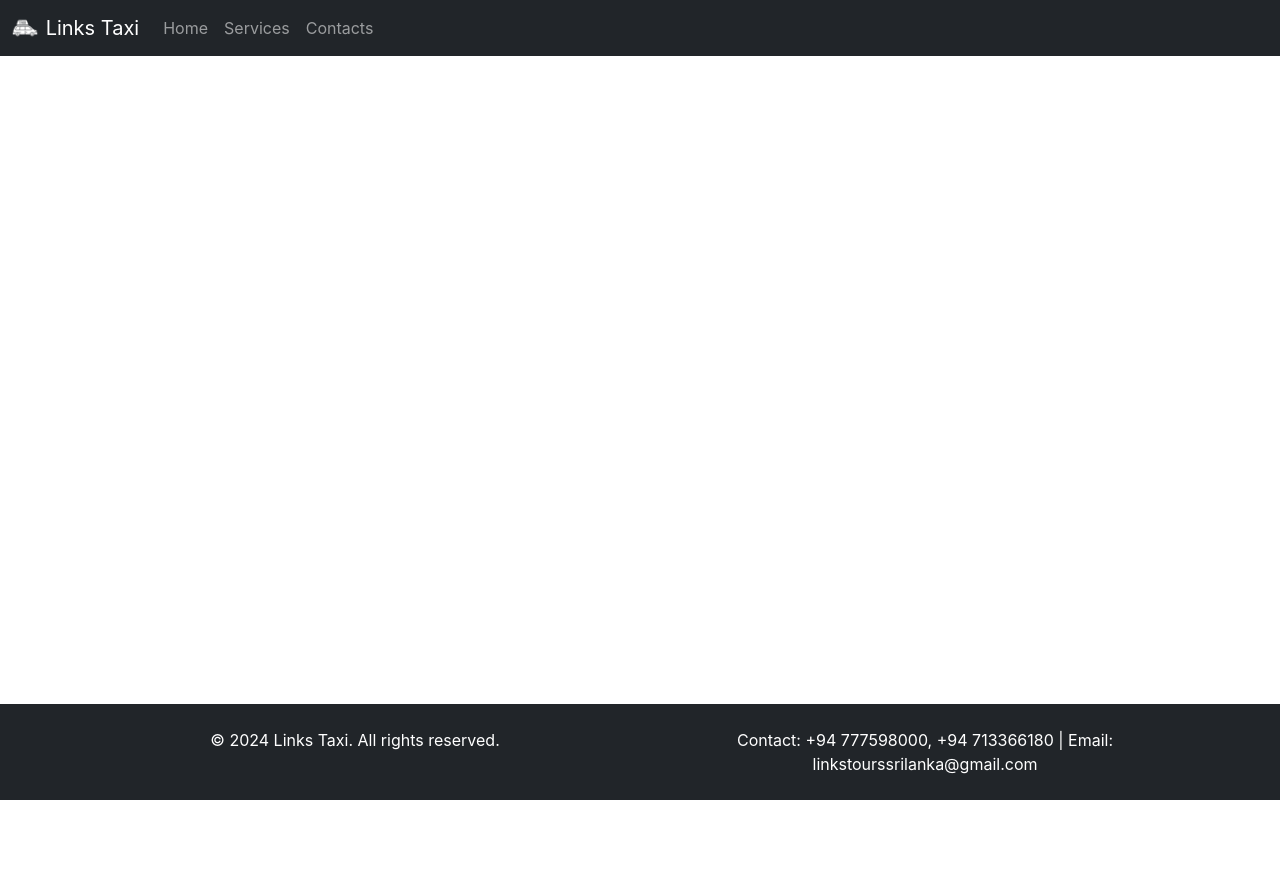
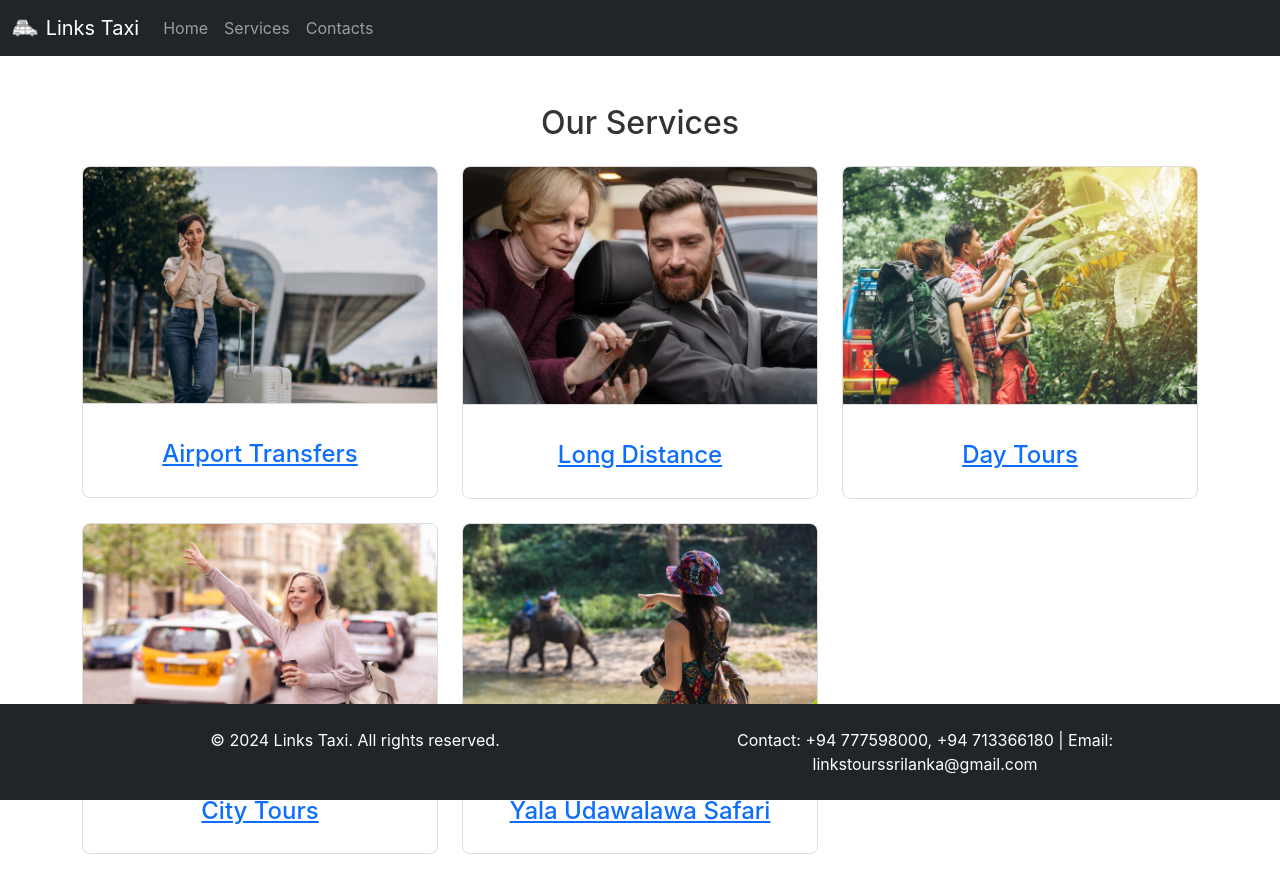
Before and after one commit to HansaSandamal/links-taxi, a React (Create React App) app: page /service in a window 1280 px wide. Shown: the top 892 px of the page. Before the commit the page ends 800 px from the top, so only its background shows below. Built offline with nearby package versions, Linux system fonts and the light colour scheme.

Commit message:
add service pages

```diff
--- a/src/App.js
+++ b/src/App.js
@@ -5,6 +5,11 @@ import Footer from "./layouts/Footer/Footer.js";
 import HomeView from "./views/HomeView/HomeView";
 import Services from "./views/ServicesView/ServicesView.js";
 import Contacts from "./views/ContactsView/ContactsView.js";
+import AirportTransfersView from "./views/AirportTransfersView/AirportTransfersView.js";
+import LongDistanceView from "./views/LongDistanceView/LongDistanceView.js";
+import DayToursView from "./views/DayToursView/DayToursView.js";
+import CityToursView from "./views/CityToursView/CityToursView.js";
+import SafariView from "./views/SafariView/SafariView.js";
 
 function App() {
   return (
@@ -12,9 +17,14 @@ function App() {
       <Header />
       <BrowserRouter>
         <Routes>
-          <Route exact path="/" element={<HomeView />} />
-          <Route exact path="/Services" element={<Services />} />
-          <Route exact path="/Contacts" element={<Contacts />} />
+          <Route path="/" element={<HomeView />} />
+          <Route path="/service" element={<Services />} />
+          <Route path="/contacts" element={<Contacts />} />
+          <Route path="service/airport transfers" element={<AirportTransfersView />}/>
+          <Route path="/service/long distance" element={<LongDistanceView />} />
+          <Route path="/service/day tours" element={<DayToursView/>} />
+          <Route path="/service/city tours" element={<CityToursView/>} />
+          <Route path="/service/yala udawalawa safari" element={<SafariView/>} />
         </Routes>
       </BrowserRouter>
       <Footer />
--- a/src/layouts/Header/Header.js
+++ b/src/layouts/Header/Header.js
@@ -20,8 +20,8 @@ const Header = () => {
       </Navbar.Brand>
       <Nav className="mr-auto">
         <Nav.Link href="/">Home</Nav.Link>
-        <Nav.Link href="/Services">Services</Nav.Link>
-        <Nav.Link href="/Contacts">Contacts</Nav.Link>
+        <Nav.Link href="/service">Services</Nav.Link>
+        <Nav.Link href="/contacts">Contacts</Nav.Link>
       </Nav>
     </Navbar>
   );
--- /dev/null
+++ b/src/views/AirportTransfersView/AirportTransfersView.js
@@ -0,0 +1,26 @@
+// AirportTransfers.js
+import React from "react";
+import { useNavigate } from "react-router-dom";
+import "./_AirportTransfersView.css"
+
+const AirportTransfersView = () => {
+  const navigate = useNavigate();
+
+  const handleGoBack = () => {
+    navigate(-1);
+  };
+
+  return (
+    <div>
+      <h2>Airport Transfers</h2>
+      {/* Add content and details specific to Airport Transfers */}
+
+      {/* Back Button */}
+      <button onClick={handleGoBack} className="backButton">
+        Back
+      </button>
+    </div>
+  );
+};
+
+export default AirportTransfersView;
--- /dev/null
+++ b/src/views/AirportTransfersView/_AirportTransfersView.css
@@ -0,0 +1,8 @@
+.backButton {
+    background-color: #ded637;
+    color: rgb(0, 0, 0);
+    padding: 10px 20px;
+    border: none;
+    border-radius: 5px;
+    cursor: pointer;
+  }
--- /dev/null
+++ b/src/views/CityToursView/CityToursView.js
@@ -0,0 +1,12 @@
+// CityToursView.js
+import React from "react";
+
+const CityToursView = () => {
+  return (
+    <div>
+      <h2>City Tours Packages</h2>
+    </div>
+  );
+};
+
+export default CityToursView;
--- /dev/null
+++ b/src/views/DayToursView/DayToursView.js
@@ -0,0 +1,12 @@
+// DayToursView.js
+import React from "react";
+
+const DayToursView = () => {
+  return (
+    <div>
+      <h2>Day Tours Packages</h2>
+    </div>
+  );
+};
+
+export default DayToursView;
--- /dev/null
+++ b/src/views/LongDistanceView/LongDistanceView.js
@@ -0,0 +1,12 @@
+// LongDistanceView.js
+import React from "react";
+
+const LongDistanceView = () => {
+  return (
+    <div>
+      <h2>Long Distance Packages</h2>
+    </div>
+  );
+};
+
+export default LongDistanceView;
--- /dev/null
+++ b/src/views/SafariView/SafariView.js
@@ -0,0 +1,12 @@
+// SafariView.js
+import React from "react";
+
+const SafariView = () => {
+  return (
+    <div>
+      <h2>Safari Packages</h2>
+    </div>
+  );
+};
+
+export default SafariView;
--- a/src/views/ServicesView/ServicesView.js
+++ b/src/views/ServicesView/ServicesView.js
@@ -1,5 +1,6 @@
 import React from "react";
 import { Container, Row, Col } from "react-bootstrap";
+import { Link } from "react-router-dom";
 import "./_ServicesView.css";
 import airportImage from "../../assets/images/airport.jpg";
 import longDistanceImage from "../../assets/images/long-distance.jpg";
@@ -14,6 +15,8 @@ const Services = () => {
       <Row className="mb-5">
         {services.map((service, index) => (
           <Col key={index} md={4} className="mb-4">
+            {/* Use Link to navigate to a specific route when clicking on the card */}
+            <Link to={`/service/${encodeURIComponent(service.title.toLowerCase())}`}>
               <div className="service-card">
                 <img
                   src={service.image}
@@ -24,6 +27,7 @@ const Services = () => {
                   <h4 className="mt-3">{service.title}</h4>
                 </div>
               </div>
+            </Link>
           </Col>
         ))}
       </Row>
```
Lines whose indentation alone changed are shown as unchanged.
